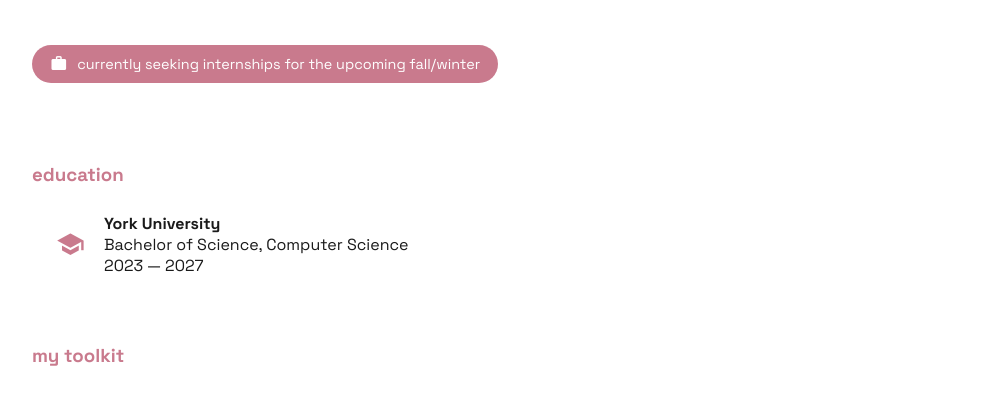
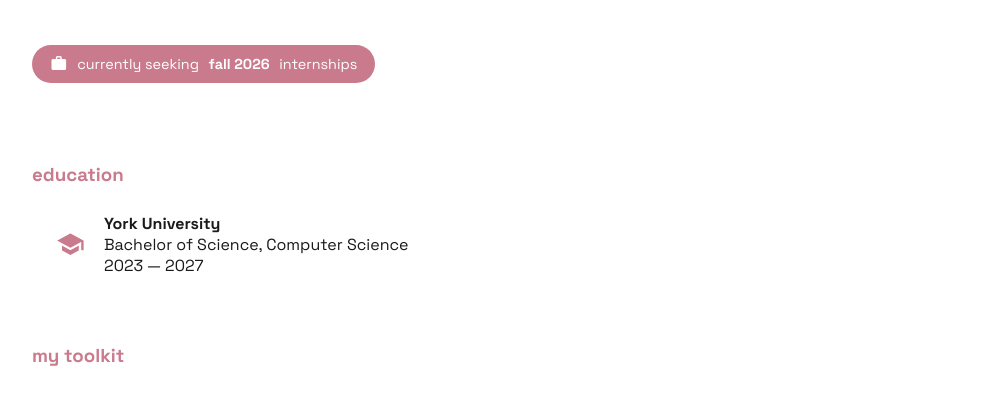
Before and after one commit to gurleens5/gurleens5.github.io, a plain HTML site: page index.html in a window 1280 px wide. Shown: the part 1033-1429 px from the top of the page, without its empty margins (140-1121 px from the left). Drawn offline with Linux system fonts and the light colour scheme.

Commit message:
edit open to message

```diff
--- a/index.html
+++ b/index.html
@@ -56,7 +56,7 @@
             crocheting, or out on a hike!
             </p>
         <div class="open-to">
-            <i class="mdi mdi-briefcase"></i> currently seeking internships for the upcoming fall/winter
+            <i class="mdi mdi-briefcase"></i> currently seeking<strong>fall 2026</strong>internships
         </div>
         <div class="education fade-in">
             <h3 class="edu-heading">education</h3>
```
